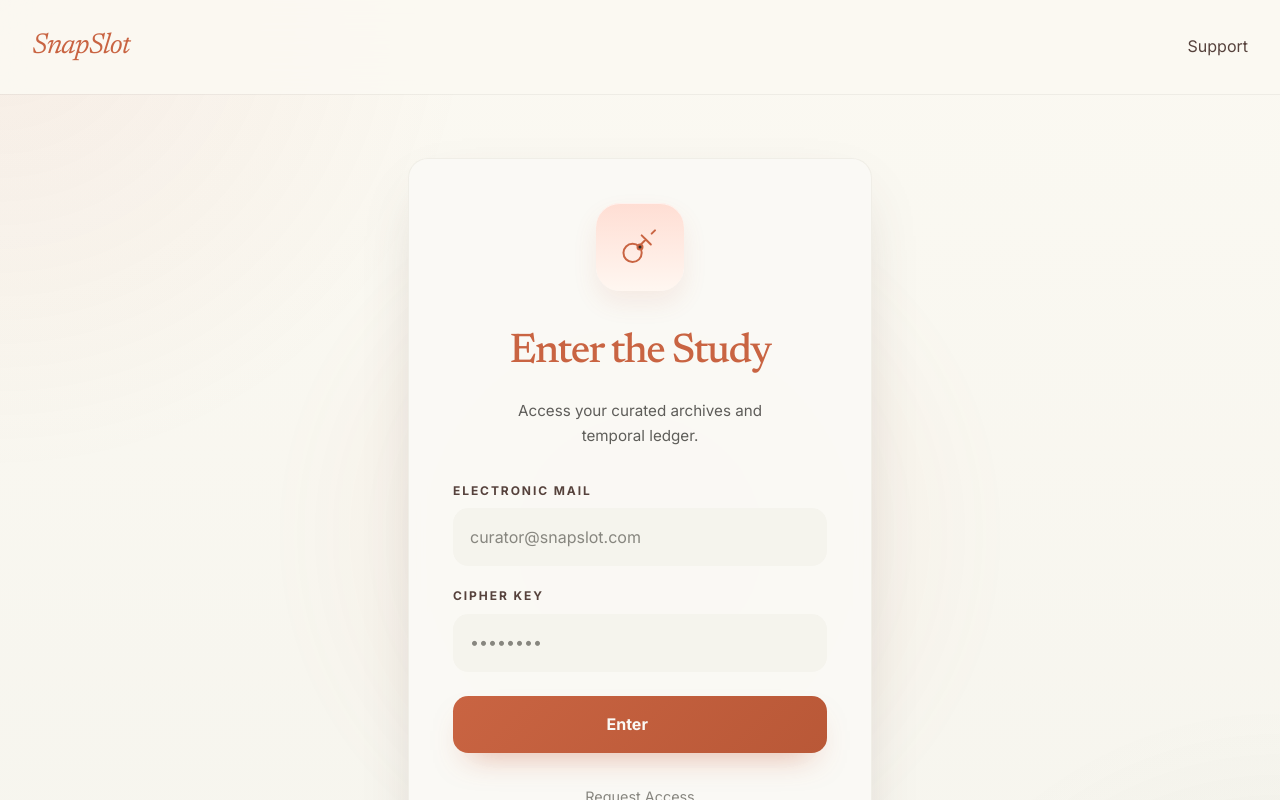
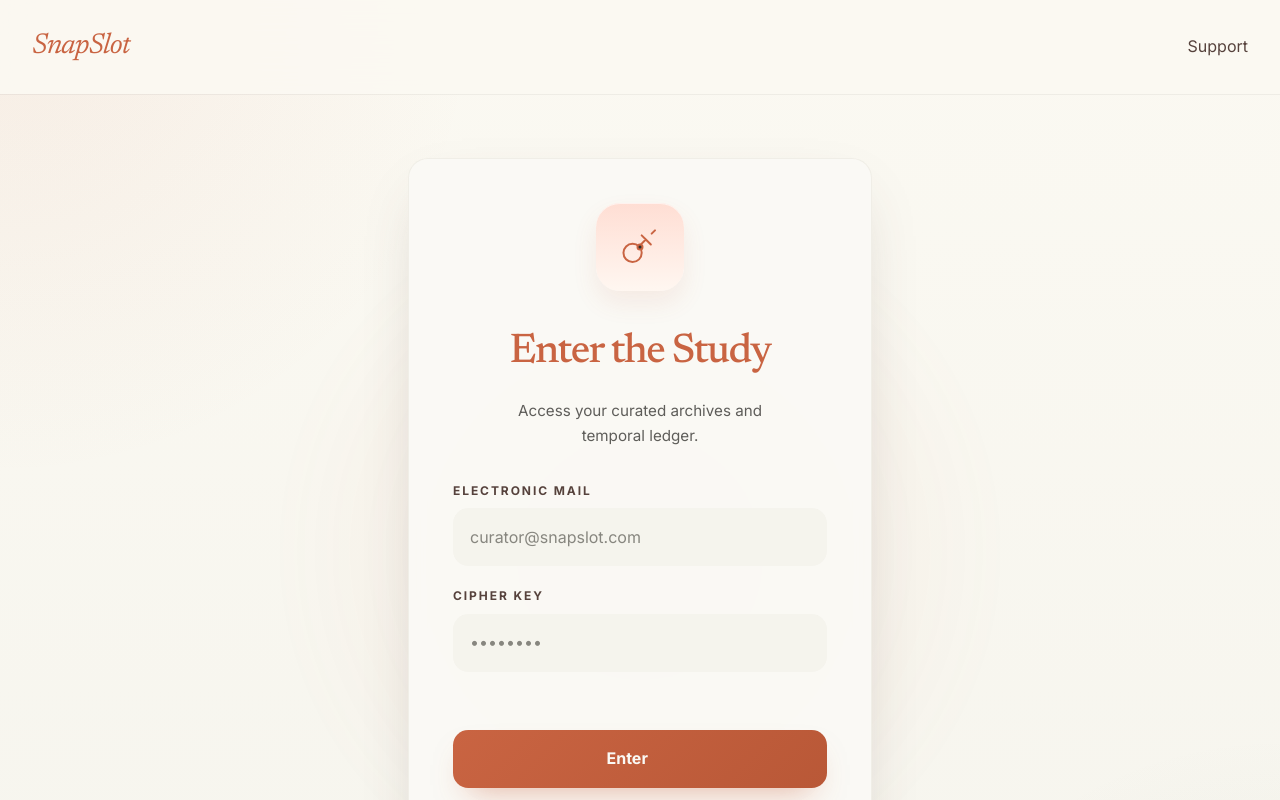
Before and after one commit to WSm-77/hacknarock, a React (Vite) app in the folder frontend/: page /login in a window 1280 px wide. Shown: the top 800 px of the page. Built offline with nearby package versions, Linux system fonts and the light colour scheme.

Commit message:
feat(logging): implement login functionality with form handling and error management

```diff
--- /dev/null
+++ b/frontend/src/api/auth.ts
@@ -0,0 +1,95 @@
+import { apiFetch } from './client';
+
+export interface AuthUser {
+  id: string;
+  email: string;
+}
+
+export interface LoginPayload {
+  email: string;
+  password: string;
+}
+
+export interface LoginResponse {
+  access_token: string;
+  token_type: string;
+  user: AuthUser;
+}
+
+export interface StoredAuthSession {
+  accessToken: string;
+  tokenType: string;
+  user: AuthUser;
+}
+
+const AUTH_SESSION_STORAGE_KEY = 'snapslot.auth.session';
+
+export function login(payload: LoginPayload): Promise<LoginResponse> {
+  return apiFetch<LoginResponse>('/auth/login', {
+    method: 'POST',
+    body: JSON.stringify(payload),
+  });
+}
+
+export function saveAuthSession(session: LoginResponse): void {
+  if (typeof window === 'undefined') {
+    return;
+  }
+
+  const storedSession: StoredAuthSession = {
+    accessToken: session.access_token,
+    tokenType: session.token_type,
+    user: session.user,
+  };
+
+  window.localStorage.setItem(AUTH_SESSION_STORAGE_KEY, JSON.stringify(storedSession));
+}
+
+export function loadAuthSession(): StoredAuthSession | null {
+  if (typeof window === 'undefined') {
+    return null;
+  }
+
+  const rawSession = window.localStorage.getItem(AUTH_SESSION_STORAGE_KEY);
+  if (!rawSession) {
+    return null;
+  }
+
+  try {
+    const parsedSession: unknown = JSON.parse(rawSession);
+    if (
+      typeof parsedSession === 'object' &&
+      parsedSession !== null &&
+      typeof (parsedSession as { accessToken?: unknown }).accessToken === 'string' &&
+      typeof (parsedSession as { tokenType?: unknown }).tokenType === 'string' &&
+      typeof (parsedSession as { user?: unknown }).user === 'object' &&
+      (parsedSession as { user?: unknown }).user !== null
+    ) {
+      const parsedUser = (parsedSession as { user: { id?: unknown; email?: unknown } }).user;
+
+      if (typeof parsedUser.id === 'string' && typeof parsedUser.email === 'string') {
+        return {
+          accessToken: (parsedSession as { accessToken: string }).accessToken,
+          tokenType: (parsedSession as { tokenType: string }).tokenType,
+          user: {
+            id: parsedUser.id,
+            email: parsedUser.email,
+          },
+        };
+      }
+    }
+  } catch {
+    // Ignore parsing errors and clear invalid data.
+  }
+
+  window.localStorage.removeItem(AUTH_SESSION_STORAGE_KEY);
+  return null;
+}
+
+export function clearAuthSession(): void {
+  if (typeof window === 'undefined') {
+    return;
+  }
+
+  window.localStorage.removeItem(AUTH_SESSION_STORAGE_KEY);
+}
--- a/frontend/src/components/logging/LoggingAccessForm.tsx
+++ b/frontend/src/components/logging/LoggingAccessForm.tsx
@@ -3,9 +3,23 @@ import { LoggingField } from './LoggingField';
 
 interface LoggingAccessFormProps {
   onSubmit: (event: FormEvent<HTMLFormElement>) => void;
+  email: string;
+  password: string;
+  onEmailChange: (value: string) => void;
+  onPasswordChange: (value: string) => void;
+  isSubmitting: boolean;
+  errorMessage: string | null;
 }
 
-export function LoggingAccessForm({ onSubmit }: LoggingAccessFormProps) {
+export function LoggingAccessForm({
+  onSubmit,
+  email,
+  password,
+  onEmailChange,
+  onPasswordChange,
+  isSubmitting,
+  errorMessage,
+}: LoggingAccessFormProps) {
   return (
     <form className="logging-form" onSubmit={onSubmit}>
       <LoggingField
@@ -15,6 +29,10 @@ export function LoggingAccessForm({ onSubmit }: LoggingAccessFormProps) {
         placeholder="curator@snapslot.com"
         type="email"
         autoComplete="email"
+        value={email}
+        onChange={onEmailChange}
+        disabled={isSubmitting}
+        hasError={Boolean(errorMessage)}
       />
 
       <LoggingField
@@ -24,10 +42,18 @@ export function LoggingAccessForm({ onSubmit }: LoggingAccessFormProps) {
         placeholder="••••••••"
         type="password"
         autoComplete="current-password"
+        value={password}
+        onChange={onPasswordChange}
+        disabled={isSubmitting}
+        hasError={Boolean(errorMessage)}
       />
 
-      <button className="logging-submit" type="submit">
-        <span>Enter</span>
+      <p className="logging-error" role="status" aria-live="polite">
+        {errorMessage ?? ''}
+      </p>
+
+      <button className="logging-submit" type="submit" disabled={isSubmitting}>
+        <span>{isSubmitting ? 'Entering...' : 'Enter'}</span>
         <span className="logging-symbol material-symbols-outlined" aria-hidden="true">
           arrow_forward
         </span>
--- a/frontend/src/components/logging/LoggingCard.tsx
+++ b/frontend/src/components/logging/LoggingCard.tsx
@@ -3,9 +3,23 @@ import { LoggingAccessForm } from './LoggingAccessForm';
 
 interface LoggingCardProps {
   onSubmit: (event: FormEvent<HTMLFormElement>) => void;
+  email: string;
+  password: string;
+  onEmailChange: (value: string) => void;
+  onPasswordChange: (value: string) => void;
+  isSubmitting: boolean;
+  errorMessage: string | null;
 }
 
-export function LoggingCard({ onSubmit }: LoggingCardProps) {
+export function LoggingCard({
+  onSubmit,
+  email,
+  password,
+  onEmailChange,
+  onPasswordChange,
+  isSubmitting,
+  errorMessage,
+}: LoggingCardProps) {
   return (
     <section className="logging-card" aria-labelledby="study-entry-title">
       <div className="logging-illustration" aria-hidden="true">
@@ -20,7 +34,15 @@ export function LoggingCard({ onSubmit }: LoggingCardProps) {
         <p>Access your curated archives and temporal ledger.</p>
       </div>
 
-      <LoggingAccessForm onSubmit={onSubmit} />
+      <LoggingAccessForm
+        onSubmit={onSubmit}
+        email={email}
+        password={password}
+        onEmailChange={onEmailChange}
+        onPasswordChange={onPasswordChange}
+        isSubmitting={isSubmitting}
+        errorMessage={errorMessage}
+      />
 
       <div className="logging-links">
         <a className="logging-footnote" href="#">
--- a/frontend/src/components/logging/LoggingField.tsx
+++ b/frontend/src/components/logging/LoggingField.tsx
@@ -5,13 +5,38 @@ interface LoggingFieldProps {
   placeholder: string;
   type: 'email' | 'password';
   autoComplete: string;
+  value: string;
+  onChange: (value: string) => void;
+  disabled?: boolean;
+  hasError?: boolean;
 }
 
-export function LoggingField({ id, label, name, placeholder, type, autoComplete }: LoggingFieldProps) {
+export function LoggingField({
+  id,
+  label,
+  name,
+  placeholder,
+  type,
+  autoComplete,
+  value,
+  onChange,
+  disabled = false,
+  hasError = false,
+}: LoggingFieldProps) {
   return (
-    <div className="logging-field">
+    <div className={`logging-field${hasError ? ' logging-field--error' : ''}`}>
       <label htmlFor={id}>{label}</label>
-      <input id={id} name={name} placeholder={placeholder} type={type} autoComplete={autoComplete} />
+      <input
+        id={id}
+        name={name}
+        placeholder={placeholder}
+        type={type}
+        autoComplete={autoComplete}
+        value={value}
+        onChange={(event) => onChange(event.target.value)}
+        disabled={disabled}
+        required
+      />
     </div>
   );
 }
--- a/frontend/src/pages/Logging.tsx
+++ b/frontend/src/pages/Logging.tsx
@@ -1,16 +1,66 @@
-import { useEffect } from 'react';
+import { useEffect, useState } from 'react';
+import { useNavigate } from 'react-router-dom';
+import { ApiError } from '../api/client';
+import { loadAuthSession, login, saveAuthSession } from '../api/auth';
 import { LoggingCard } from '../components/logging/LoggingCard';
 import { LoggingFooter } from '../components/logging/LoggingFooter';
 import { LoggingHeader } from '../components/logging/LoggingHeader';
 import '../styles/logging.css';
 
 export function Logging() {
+  const navigate = useNavigate();
+  const [email, setEmail] = useState('');
+  const [password, setPassword] = useState('');
+  const [isSubmitting, setIsSubmitting] = useState(false);
+  const [errorMessage, setErrorMessage] = useState<string | null>(null);
+
   useEffect(() => {
     document.title = 'SnapSlot | Enter the Study';
   }, []);
 
-  function handleSubmit(event: React.FormEvent<HTMLFormElement>) {
+  useEffect(() => {
+    if (loadAuthSession()) {
+      navigate('/', { replace: true });
+    }
+  }, [navigate]);
+
+  async function handleSubmit(event: React.FormEvent<HTMLFormElement>) {
     event.preventDefault();
+
+    if (isSubmitting) {
+      return;
+    }
+
+    const normalizedEmail = email.trim();
+    if (!normalizedEmail || !password) {
+      setErrorMessage('Please enter both email and password.');
+      return;
+    }
+
+    setErrorMessage(null);
+    setIsSubmitting(true);
+
+    try {
+      const response = await login({
+        email: normalizedEmail,
+        password,
+      });
+
+      saveAuthSession(response);
+      navigate('/', { replace: true });
+    } catch (error) {
+      if (error instanceof ApiError) {
+        if (error.status === 401) {
+          setErrorMessage('Invalid email or password.');
+        } else {
+          setErrorMessage(error.detail || 'Login failed. Please try again.');
+        }
+      } else {
+        setErrorMessage('Network error. Please check your connection and try again.');
+      }
+    } finally {
+      setIsSubmitting(false);
+    }
   }
 
   return (
@@ -20,7 +70,15 @@ export function Logging() {
       <main className="logging-main">
         <div className="logging-orb" aria-hidden="true" />
 
-        <LoggingCard onSubmit={handleSubmit} />
+        <LoggingCard
+          onSubmit={handleSubmit}
+          email={email}
+          password={password}
+          onEmailChange={setEmail}
+          onPasswordChange={setPassword}
+          isSubmitting={isSubmitting}
+          errorMessage={errorMessage}
+        />
       </main>
 
       <LoggingFooter />
--- a/frontend/src/styles/logging.css
+++ b/frontend/src/styles/logging.css
@@ -183,6 +183,18 @@
   background: #fffdfa;
 }
 
+.logging-field--error input {
+  border-color: rgba(190, 69, 50, 0.7);
+  background: #fff6f3;
+}
+
+.logging-error {
+  min-height: 1.25rem;
+  margin: -0.35rem 0 0;
+  font-size: 0.85rem;
+  color: #a53f2a;
+}
+
 .logging-submit {
   margin-top: 0.25rem;
   width: 100%;
@@ -208,6 +220,12 @@
 
 .logging-submit:active {
   transform: scale(0.99);
+}
+
+.logging-submit:disabled {
+  cursor: not-allowed;
+  filter: saturate(0.75);
+  box-shadow: 0 8px 16px -8px rgba(201, 100, 66, 0.5);
 }
 
 .logging-submit:focus-visible,
```
